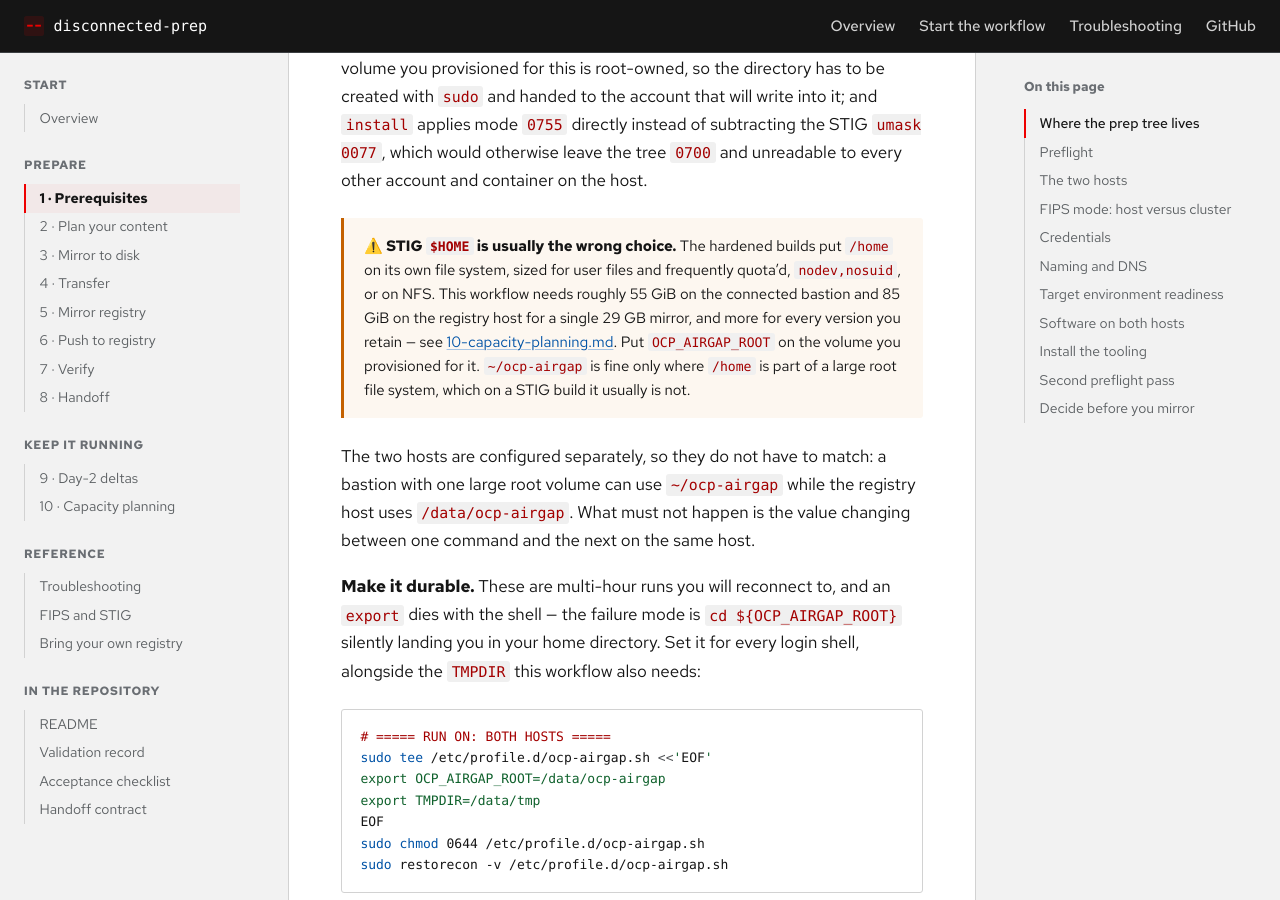
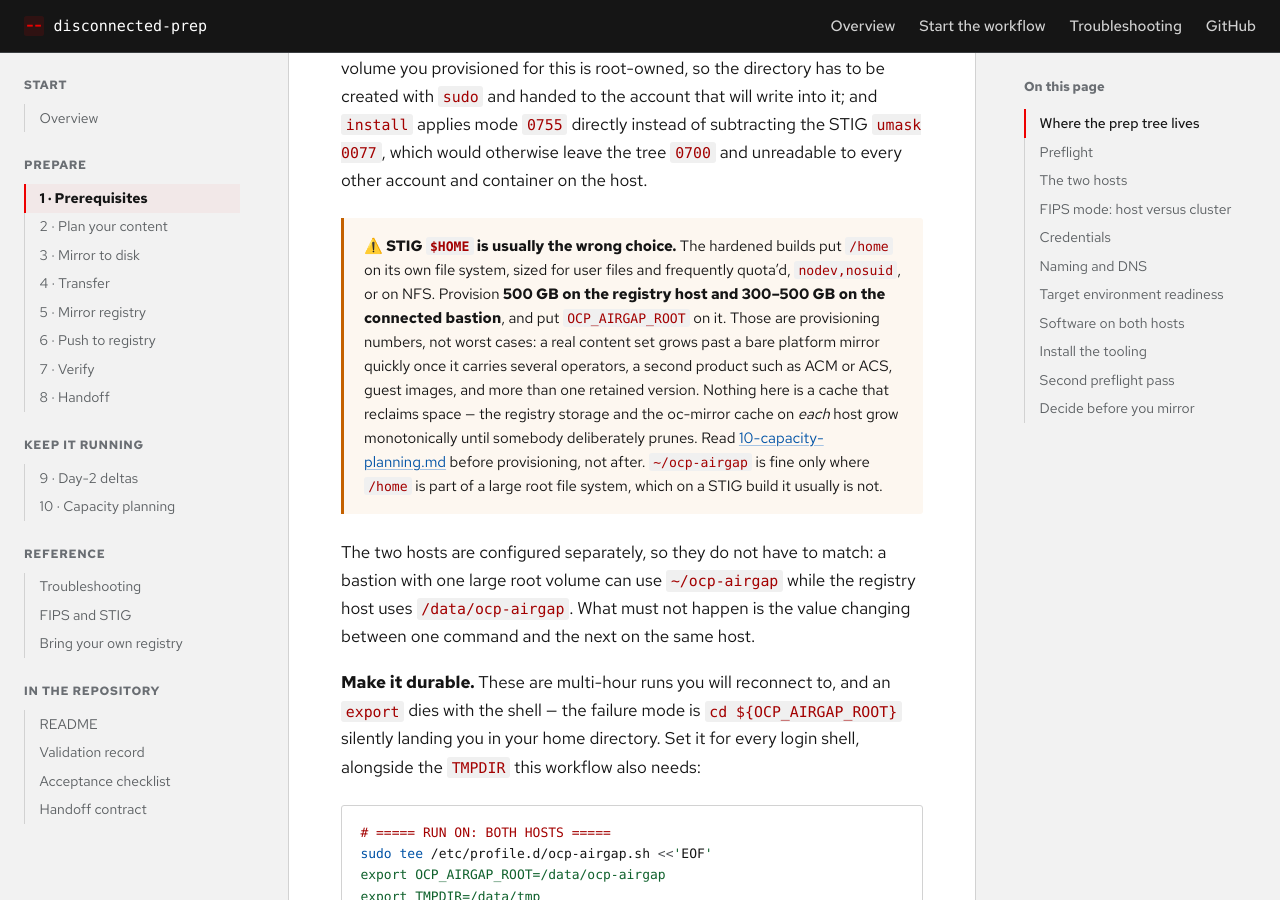
Before and after one commit to bgregori/disconnected-prep, a Jekyll site: the page built from docs/01-prerequisites.md, in a window 1280 px wide and 900 px high, scrolled down 695 px. Built offline with Jekyll 4.4.1, drawn with Linux system fonts in a browser that asks for light colours; some web fonts are replaced.

Commit message:
Give the real provisioning numbers where people actually read them
The entry points told you to budget 55 GiB on the bastion and 85 GiB on
the registry host. That is the floor for completing one 29 GB sample
mirror, not a provisioning target, and it was stated as the budget in the
three places someone reads before they buy disk: chapter 1, the site
landing page, and prep.env.example.

10-capacity-planning.md has had the right answer all along -- 500 GB on
the registry host, 300-500 GB on the bastion, and an explicit note that
the bastion is "the half that gets forgotten". But nobody provisioning
hardware reads chapter 10 first. They read chapter 1, size the volume,
and discover the problem during an upgrade.

The gap matters because real content sets are not a bare platform mirror.
Add several operators, a second product such as ACM or ACS, guest images,
and more than one retained version, and the sample figures are wrong by
most of an order of magnitude. Nothing in the workflow reclaims space on
its own: registry storage and the oc-mirror cache on each host grow
monotonically until somebody prunes.

Also fixes two internal contradictions:

- prep.env.example claimed ~55 GiB was needed while setting
  MIN_CACHE_GB=150 and MIN_OUTPUT_GB=150 as the preflight floor.
- 05-registry.md said "budget 200 GB" for podman's graph root, at exactly
  the point you would size or relocate that volume. The graph root is the
  registry storage that chapter 10 sizes at 500 GB.

No measurement in 10-capacity-planning.md changes; this only stops the
earlier chapters from contradicting it.

Co-Authored-By: Claude Opus 5 <noreply@anthropic.com>

```diff
--- a/docs/01-prerequisites.md
+++ b/docs/01-prerequisites.md
@@ -35,11 +35,16 @@ every other account and container on the host.
 
 > ⚠️ **STIG `$HOME` is usually the wrong choice.** The hardened builds put
 > `/home` on its own file system, sized for user files and frequently
-> quota'd, `nodev,nosuid`, or on NFS. This workflow needs roughly 55 GiB on
-> the connected bastion and 85 GiB on the registry host for a single
-> 29 GB mirror, and more for every version you retain — see
-> [10-capacity-planning.md](10-capacity-planning.md). Put `OCP_AIRGAP_ROOT` on
-> the volume you provisioned for it. `~/ocp-airgap` is fine only where
+> quota'd, `nodev,nosuid`, or on NFS. Provision **500 GB on the registry
+> host and 300–500 GB on the connected bastion**, and put `OCP_AIRGAP_ROOT`
+> on it. Those are provisioning numbers, not worst cases: a real content set
+> grows past a bare platform mirror quickly once it carries several
+> operators, a second product such as ACM or ACS, guest images, and more
+> than one retained version. Nothing here is a cache that reclaims space —
+> the registry storage and the oc-mirror cache on *each* host grow
+> monotonically until somebody deliberately prunes. Read
+> [10-capacity-planning.md](10-capacity-planning.md) before provisioning,
+> not after. `~/ocp-airgap` is fine only where
 > `/home` is part of a large root file system, which on a STIG build it
 > usually is not.
 
```
Also changed, not shown: docs/05-registry.md (+4 -1 lines), docs/index.md (+6 -4 lines), 1 other file.
